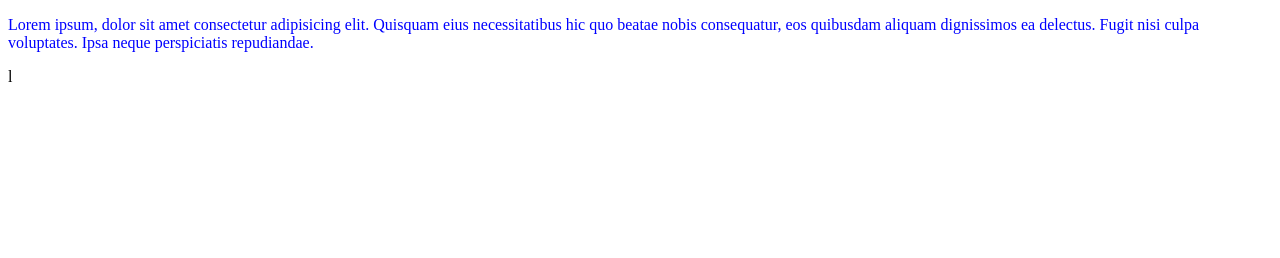
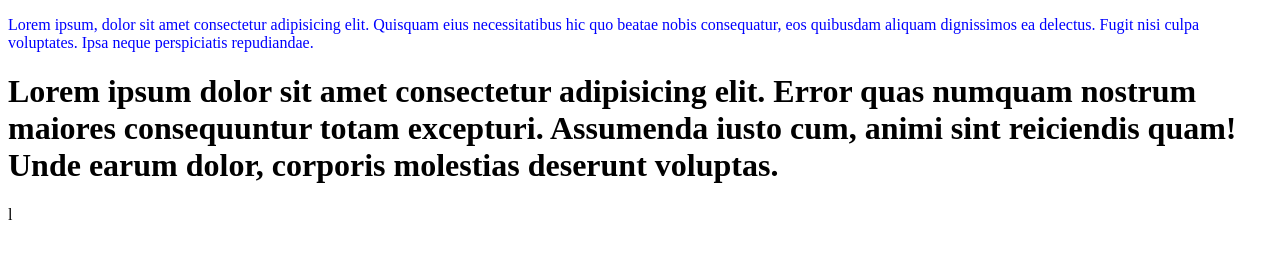
Before and after one commit to agrim864/localrepo, a plain HTML site: page index.html in a window 1280 px wide. Drawn offline with Linux system fonts and the light colour scheme.

Commit message:
new feature on index

```diff
--- a/index.html
+++ b/index.html
@@ -8,5 +8,6 @@
 </head>
 <body>
     <p id = "para">Lorem ipsum, dolor sit amet consectetur adipisicing elit. Quisquam eius necessitatibus hic quo beatae nobis consequatur, eos quibusdam aliquam dignissimos ea delectus. Fugit nisi culpa voluptates. Ipsa neque perspiciatis repudiandae.</p>
+    <h1>Lorem ipsum dolor sit amet consectetur adipisicing elit. Error quas numquam nostrum maiores consequuntur totam excepturi. Assumenda iusto cum, animi sint reiciendis quam! Unde earum dolor, corporis molestias deserunt voluptas.</h1>
 </body>
 </html>l
```
